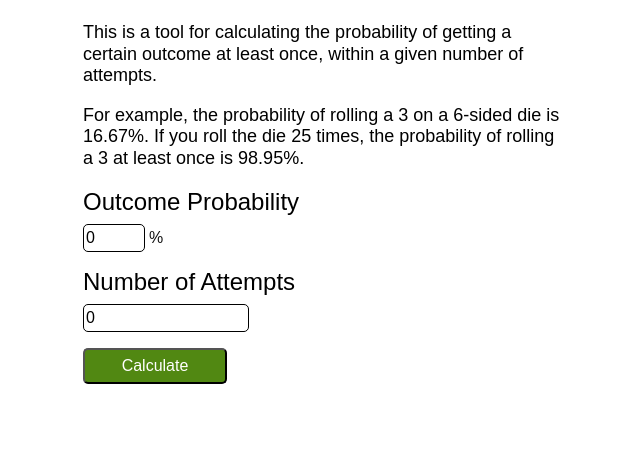
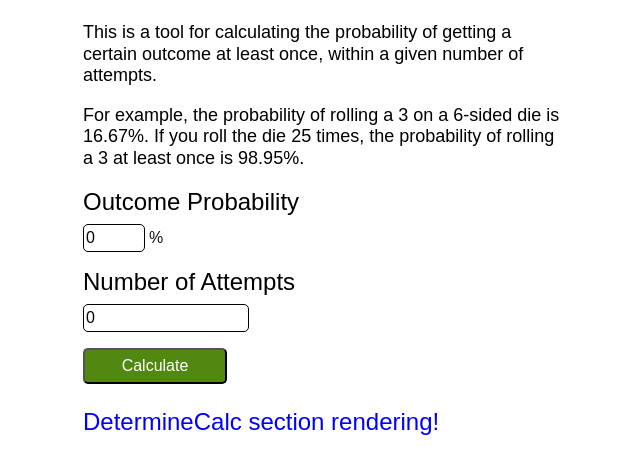
Before and after one commit to PeterBreen/probabilitycalc, a React (Create React App) app: page / in a window 1280 px wide. Shown: the top 474 px of the page, without its empty margins (317-957 px from the left). Built offline with nearby package versions, Linux system fonts and the light colour scheme.

Commit message:
add default DetermineCalc section to App, renders

```diff
--- a/src/App.js
+++ b/src/App.js
@@ -1,6 +1,7 @@
 import React, { Component } from 'react';
 import './App.css';
 import RNGCalc from './RNGCalc';
+import DetermineCalc from './DetermineCalc';
 import IntroText from './Intro';
 
 class App extends Component {
@@ -9,6 +10,7 @@ class App extends Component {
       <div className="App">
         <IntroText />
         <RNGCalc />
+        <DetermineCalc />
       </div>
     )}
   };
--- a/src/DetermineCalc.css
+++ b/src/DetermineCalc.css
@@ -1,3 +1,4 @@
-.determineOutput {
+.determine-output {
+  font-size: 24px;
   color: blue;
 }
--- a/src/DetermineCalc.js
+++ b/src/DetermineCalc.js
@@ -5,7 +5,7 @@ class DetermineCalc extends Component {
   render() {
     return (
       <div>
-        <p>DetermineCalc section rendering!</p>
+        <p className="determine-output">DetermineCalc section rendering!</p>
       </div>
     )}
   };
```
